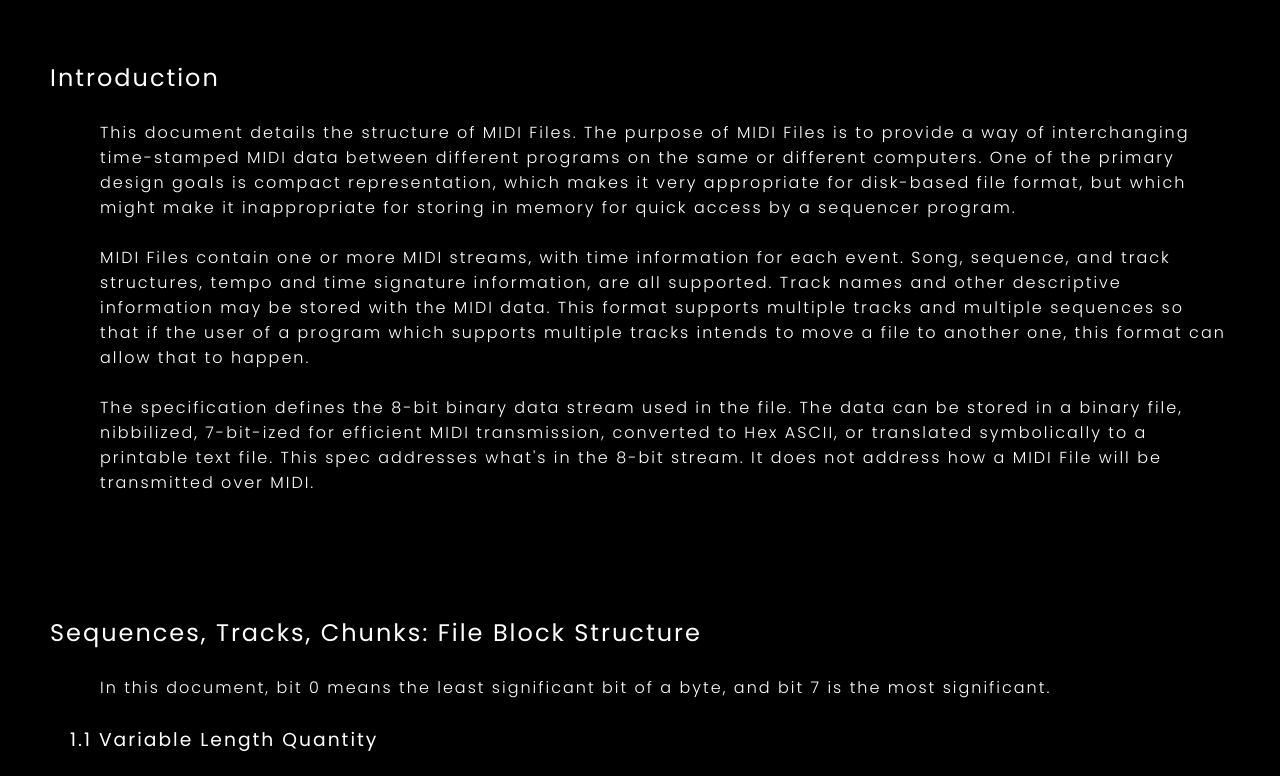
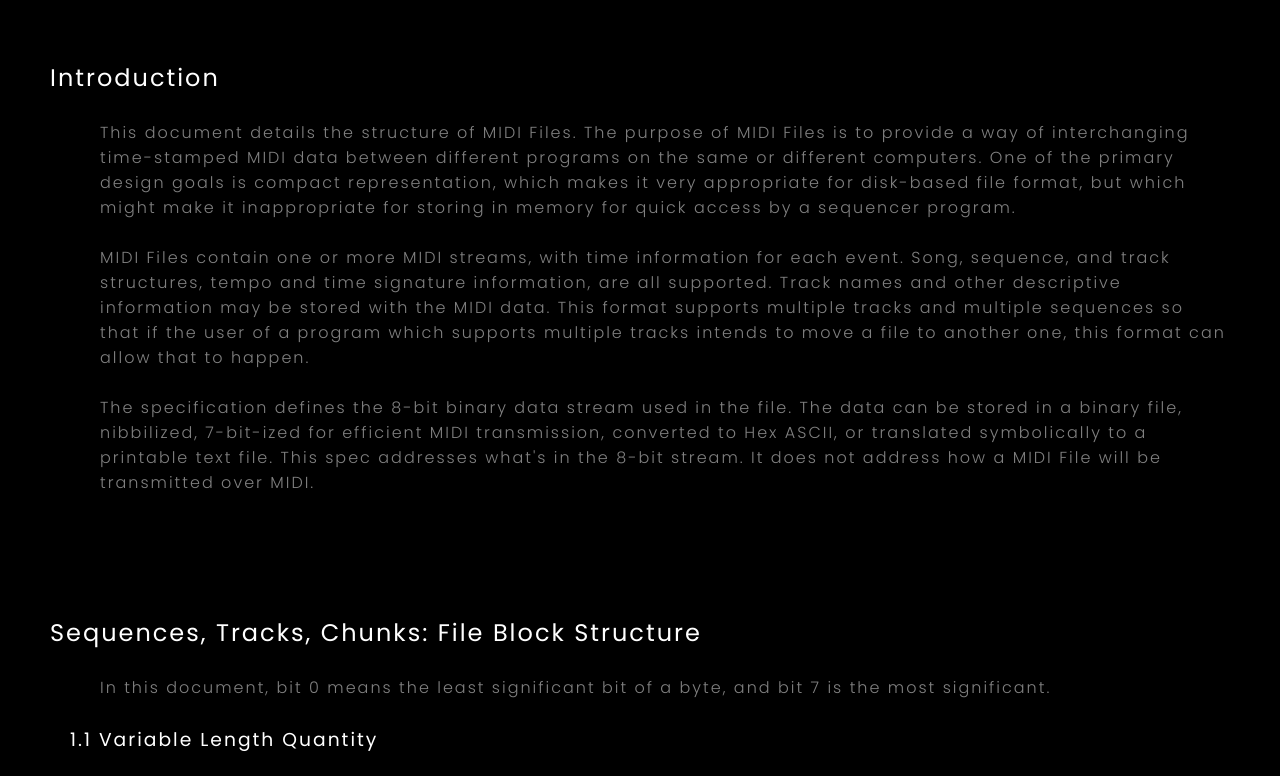
Before and after one commit to AndreBryant/midi-spec-webpage, a plain HTML site: page index.html in a window 1280 px wide. Shown: the part 1300-2076 px from the top of the page. Drawn offline with Linux system fonts and the light colour scheme.

Commit message:
Update index.css I added opacity of 0.5 for p

```diff
--- a/styles/index.css
+++ b/styles/index.css
@@ -24,6 +24,10 @@ body {
     background-color: black;
     min-height: 100vh;
     color: white;
+}
+
+p {
+    opacity: 0.5;
 }
 
 /* Create a custom scrollbar style. Created by Chat GPT */
```
